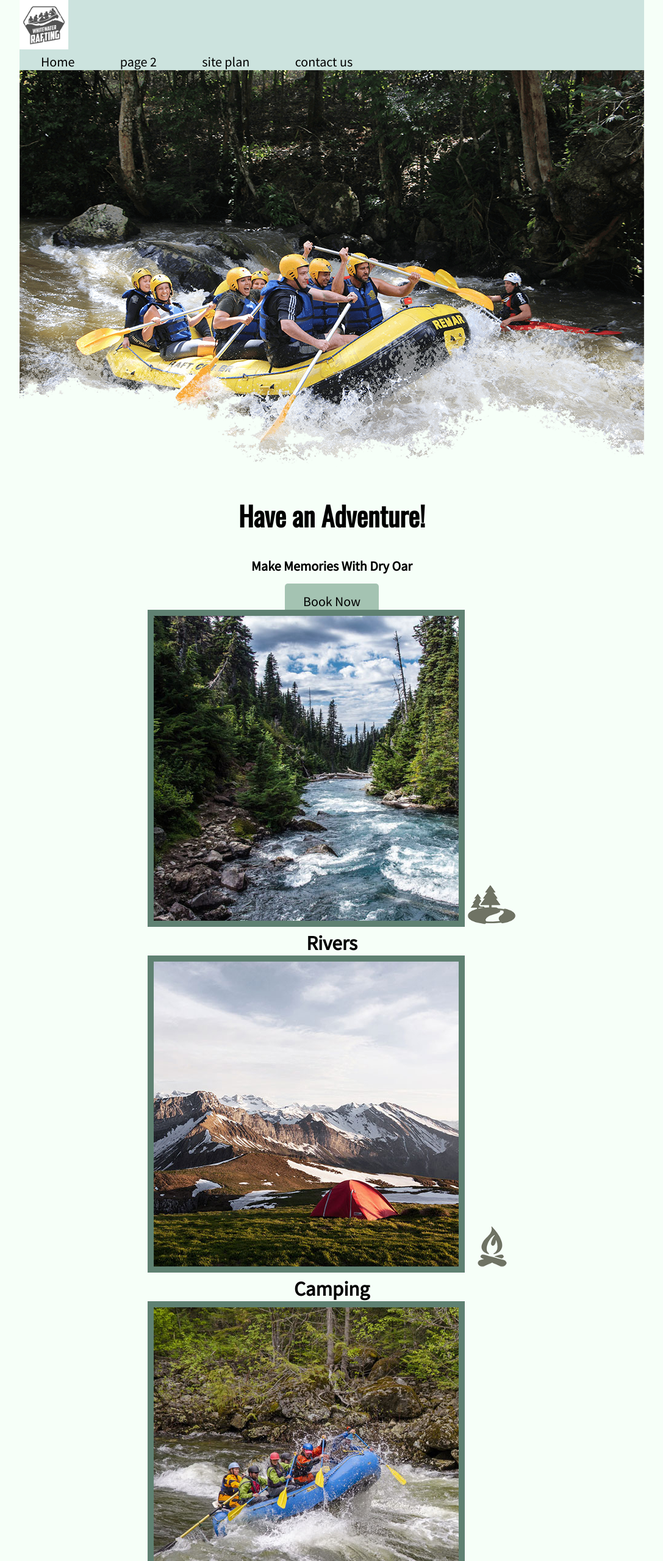
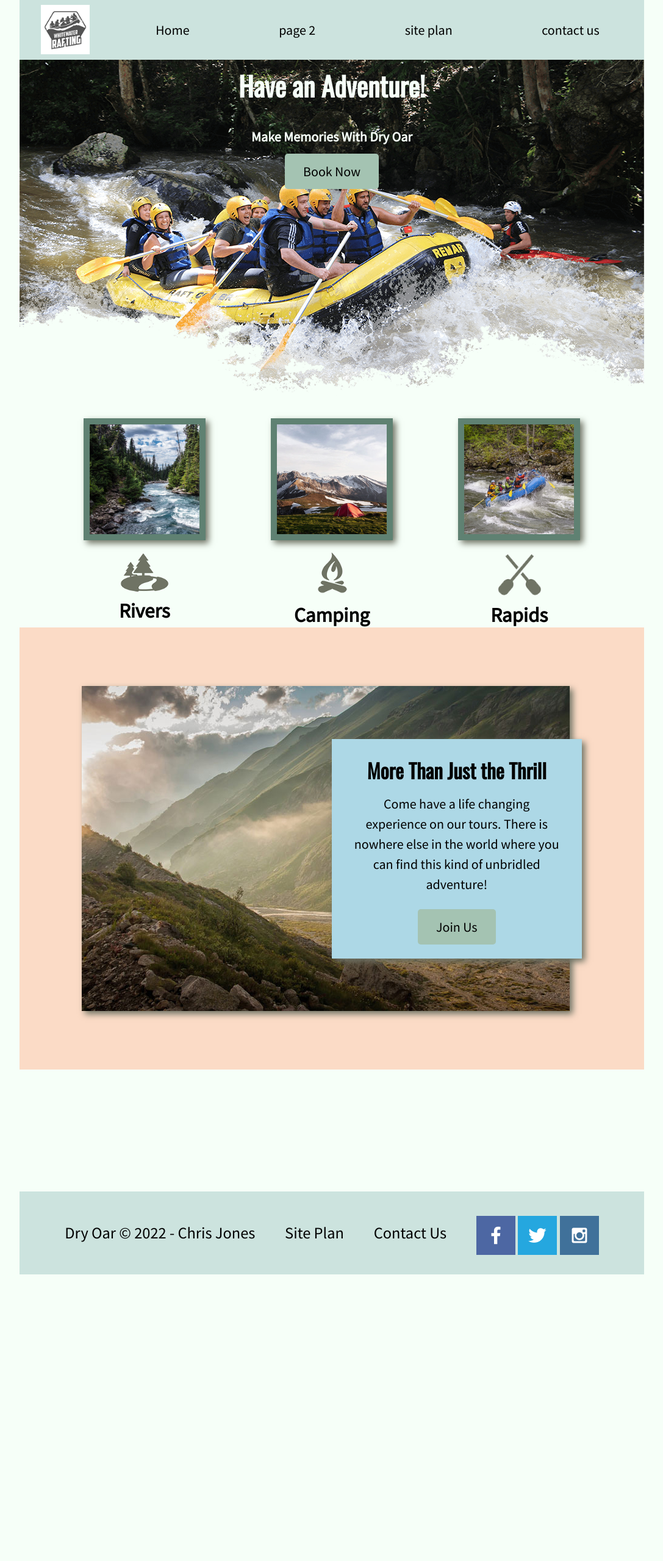
Before and after one commit to EnchiladaStyle/wdd130, a plain HTML site: page wwr/index.html in a window 1280 px wide. Shown: the top 2560 px of the page at 61% size, without its empty margins (96-1183 px from the left). After the commit the page ends 2090 px from the top, so only its background shows below. Drawn offline with nearby package versions, Linux system fonts and the light colour scheme.

Commit message:
Added some grids and styling

```diff
--- a/wwr/index.html
+++ b/wwr/index.html
@@ -12,7 +12,7 @@
     <div id="content">
 
     <header>
-        <a id="logo_link" href="index.html">
+        <a id="logo_link" class = "logo_link" href="index.html">
             <img class="logo" src="images/logo4_200.png" alt="Dry Oar Logo">
         </a>
         <nav>
@@ -58,9 +58,10 @@
             <a class="join" href="rivers.html">Join Us</a>
         </section>
 
-    </main>https/:
+    </main>
     <footer>
         <p>Dry Oar &copy; 2022 - Chris Jones</p>
+        <p><a href="site-plan-rafting.html">Site Plan</a></p>
         <p><a href="contactus.html">Contact Us</a></p>
         <div class="social">
             <a href="https://facebook.com" target="_blank">
--- a/wwr/styles/style.css
+++ b/wwr/styles/style.css
@@ -15,16 +15,47 @@ main section img {
     box-sizing: border-box;
 }
 
+.home-grid {
+    display: grid;
+    grid-template-columns: 10% 10% 10% 10% 10% 10% 10% 10% 10% 10%;
+}
+
 #logo_link {
     padding-top: 5px;
+    padding-top: 5px;
+    justify-self: center;
+    align-self: center;
 }
 
 #background {
     height: 725px;
 }
 
-#hero-img {
+#hero {
+    display: grid;
+    grid-template-columns: 1fr 3fr 1fr;
+    margin-top: -100px;
+}
+
+#hero-image {
     width: 100%;
+
+}
+
+#hero-box {
+    grid-column: 1/4;
+    grid-row: 1/3;
+    z-index: -1;
+}
+
+#hero-msg {
+    grid-column: 2/3;
+    grid-row: 1/2;
+    margin-top: 100px;
+}
+
+#hero-msg h4, #hero-msg h1 {
+    color: #f6fff8
 }
 
 .icon, .logo {
@@ -45,6 +76,13 @@ body {
 
 header {
     background-color: #cce3de;
+    display: grid;
+    grid-template-columns: 150px auto;
+}
+
+nav {
+    display: flex;
+    justify-content: space-around;
 }
 
 nav a {
@@ -64,6 +102,7 @@ nav a:hover {
     font-family: "Oswald", "Georgia (serif)", "Tahoma (sans-serif)";
     font-size: 2em;
     margin-top: 10px;
+    text-align: center;
 }
 
 h4 {
@@ -115,13 +154,18 @@ h2 {
 footer {
     background-color: #cce3de;
     color: black;
-    margin-top: 50px;
+    padding: 25px 50px;
+    margin-top: 200px;
+    display: flex;
+    justify-content: space-around;
+    align-items: center;
+
 }
 
 footer a {
     color: black;
     text-decoration: none;
-    padding: 25px 50px
+
 }
 
 footer a:hover {
@@ -142,8 +186,97 @@ footer .social img {
 
 .rivers-card .rapids-card .camping-card {
     margin: 200px 0;
+
 }
+
 
 .card-img {
     border: 10px solid #5F8172;
+    width: 200px;
+    transition: .5s;
+    box-shadow: 5px 5px 10px #6f7364;
 }
+
+.card-img:hover {
+    opacity: .6;
+    transform: scale(1.1);
+}
+
+.card-img .mountains {
+    width: 100%;
+}
+
+.rivers-card {
+    grid-column: 2/4;
+    grid-row: 2/3;
+}
+
+.camping-card {
+    grid-column: 5/7;
+    grid-row: 2/3;
+}
+
+.rapids-card {
+    grid-column: 8/10;
+    grid-row: 2/3;
+}
+
+#background {
+    grid-column: 1/11;
+    grid-row: 4/9;
+}
+
+.mountains {
+    grid-column: 2/7;
+    grid-row: 5/8;
+    box-shadow: 5px 5px 10px #6f7364;
+}
+
+.msg {
+    grid-column: 6/10;
+    grid-row: 6/7;
+    box-shadow: 5px 5px 10px #6f7364;
+}
+
+
+@media screen and (max-width: 900px) {
+    #hero, .home-grid {
+        display: block;
+        height: auto;
+    }
+    nav, footer {
+        flex-direction: column;
+    }
+    nav a {
+        display: block;
+        padding: 15px;
+    }
+    #hero {
+        margin-top: 0;
+    }
+    #hero-msg {
+        margin-top: 0;
+    }
+    #hero-msg h4 {
+        display: none;
+    }
+    .home-title {
+        font-size: 25px;
+        color: #6f7364;
+    }
+    .rivers-card, .camping-card, .rapids-card {
+        margin: 50px auto;
+        width: 60%;
+    }
+    #background {
+        display: none;
+    }
+    .mountains, .msg {
+        width: 80%;
+        display: block;
+        margin: 0 auto;
+    }
+    footer {
+        margin-top: 25px;
+    }
+}
```
